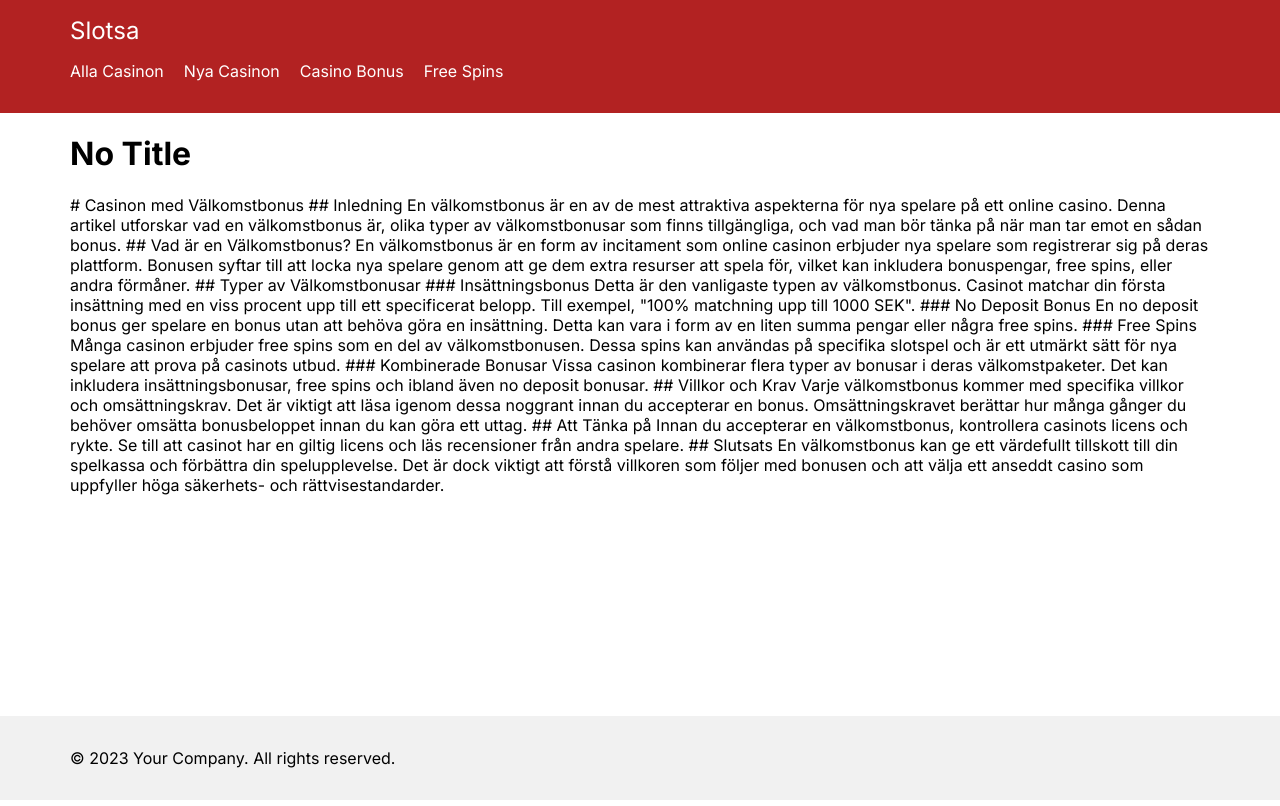
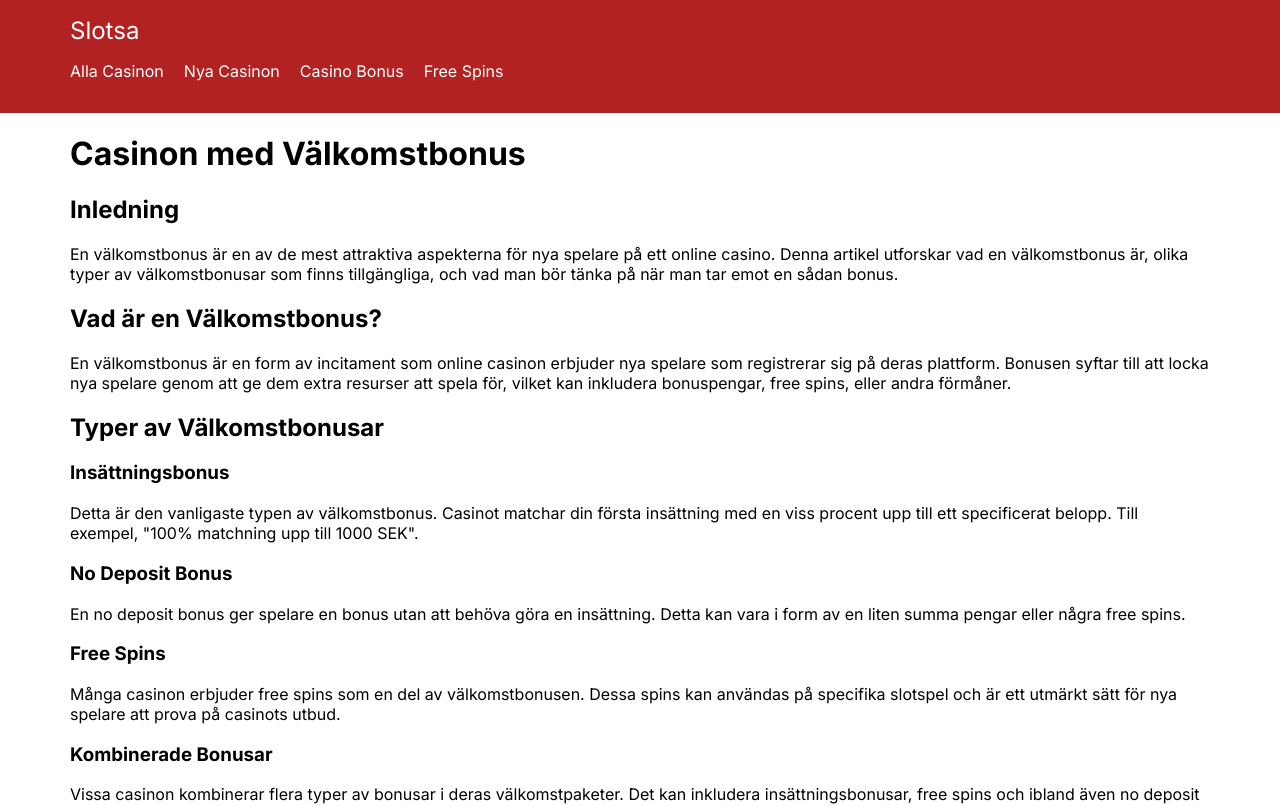
Before and after one commit to johanperjulius1/ppc, a Next.js app: page /casino-med-bonus in a window 1280 px wide. Shown: the top 806 px of the page. Built offline with nearby package versions, Linux system fonts and the light colour scheme.

Commit message:
adding marked down processing for casino med bonus

```diff
--- a/categories/casino-med-bonus/casino-med-bonus.md
+++ b/categories/casino-med-bonus/casino-med-bonus.md
@@ -1,4 +1,6 @@
-# Casinon med Välkomstbonus
+---
+title: "Casinon med Välkomstbonus"
+---
 
 ## Inledning
 En välkomstbonus är en av de mest attraktiva aspekterna för nya spelare på ett online casino. Denna artikel utforskar vad en välkomstbonus är, olika typer av välkomstbonusar som finns tillgängliga, och vad man bör tänka på när man tar emot en sådan bonus.
--- a/src/app/casino-med-bonus/page.tsx
+++ b/src/app/casino-med-bonus/page.tsx
@@ -1,21 +1,13 @@
-// import React from 'react';
-
-// function CasinoBonus() {
-//   return (
-//     <div>Casino Bonus</div>
-//   );
-// }
-
-// export default CasinoBonus;
-
 import React from 'react';
-import { casinoBonusData } from '@/lib/categories-data';
+import { casinoMedBonusData } from '@/lib/categories-data';
+import { marked } from 'marked';
 
 function CasinoBonusPage() {
+  const htmlContent = marked(casinoMedBonusData.content);
   return (
     <div>
-      <h1>{casinoBonusData.title}</h1>
-      <div dangerouslySetInnerHTML={{ __html: casinoBonusData.content }} />
+      <h1>{casinoMedBonusData.title}</h1>
+      <div dangerouslySetInnerHTML={{ __html: htmlContent }} />
     </div>
   );
 }
--- a/src/lib/categories-data.ts
+++ b/src/lib/categories-data.ts
@@ -2,6 +2,6 @@ import { getCategoryData } from './categories-utils';
 
 // Assuming 'casino-bonus.md' is the markdown file for the "casino-bonus" category
 // Adjust the filename as necessary based on your actual file naming and structure
-const casinoBonusData = getCategoryData('/casino-med-bonus/casino-med-bonus.md');
+const casinoMedBonusData = getCategoryData('/casino-med-bonus/casino-med-bonus.md');
 
-export { casinoBonusData };
+export { casinoMedBonusData };
```
